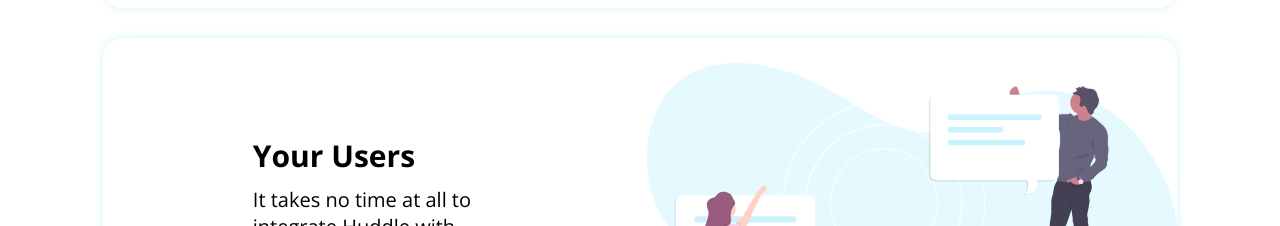
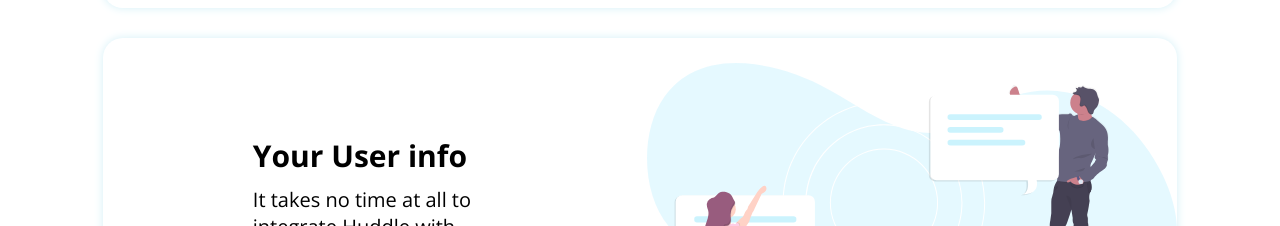
Before and after one commit to QuickScope12/html-project, a plain HTML site: page index.html in a window 1280 px wide. Shown: the part 1960-2186 px from the top of the page. Drawn offline with nearby package versions, Linux system fonts and the light colour scheme.

Commit message:
changed a text

```diff
--- a/index.html
+++ b/index.html
@@ -55,7 +55,7 @@
 
 		<section class="your-user">
 			<div class="grow user">
-				<h2>Your Users</h1>
+				<h2>Your User info</h1>
 				<p>It takes no time at all to integrate Huddle with yout app's authentication solution, This means, once signed in to Your app, your users can start chatting immediately. </p>
 			</div>
 			<div>
```
